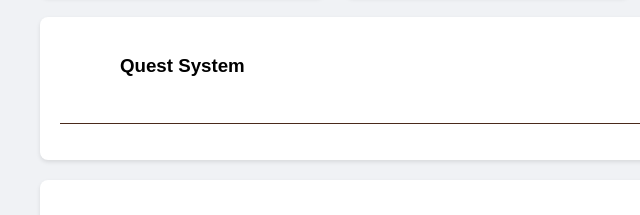
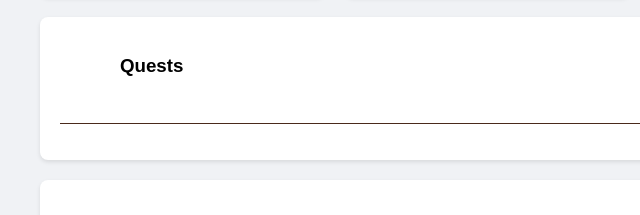
Before and after one commit to DicedRPG/Companion-App, a plain HTML site: page index.html in a window 1280 px wide. Shown: the part 595-810 px from the top of the page, 0-640 px from the left. Drawn offline with Linux system fonts and the light colour scheme; a script that the page names is missing.

Commit message:
Update index.html

```diff
--- a/index.html
+++ b/index.html
@@ -111,7 +111,7 @@
     <div class="quest-card">
         <div class="attribute-header">
             <div class="attribute-icon quest-emblem"></div>
-            <h3>Quest System</h3>
+            <h3>Quests</h3>
             <div class="button-group">
                 <button id="view-all-quests" class="quest-button secondary">
                     <svg xmlns="http://www.w3.org/2000/svg" viewBox="0 0 24 24" width="18" height="18" class="button-svg-icon">
```
